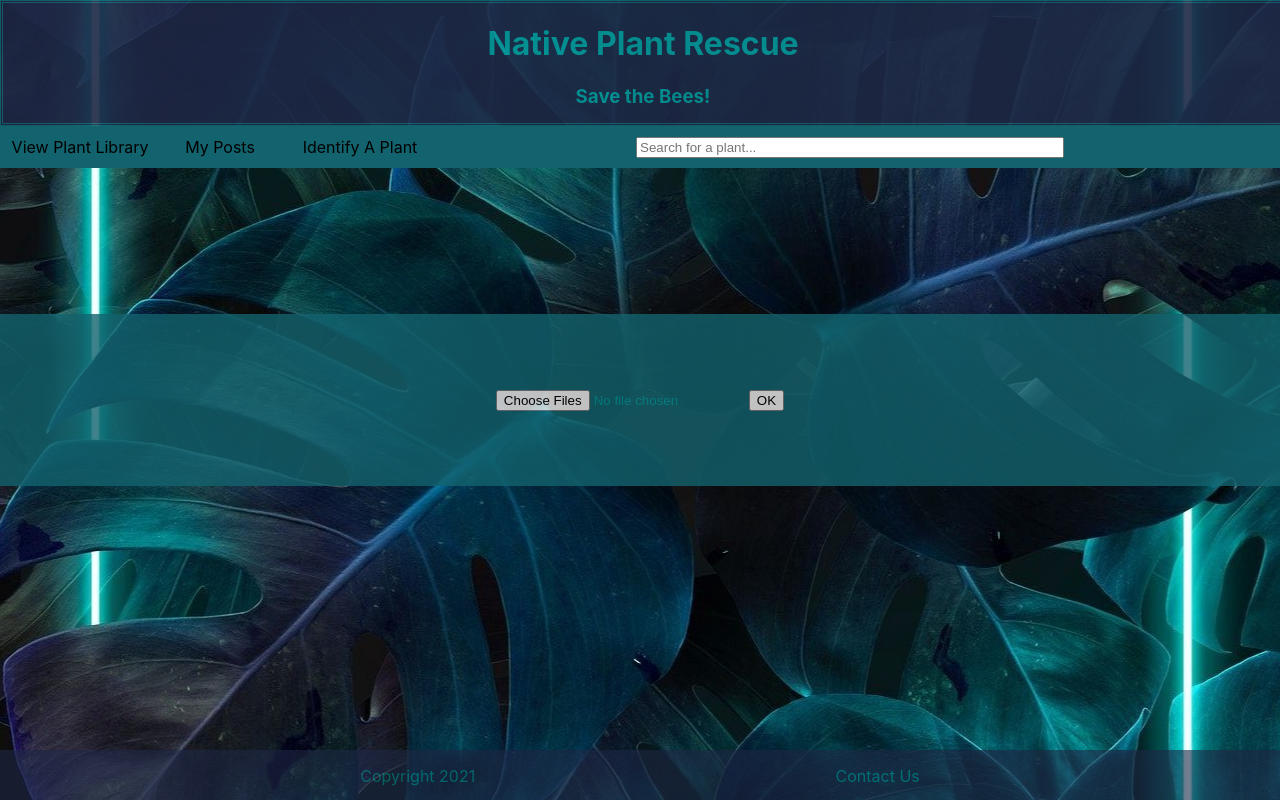
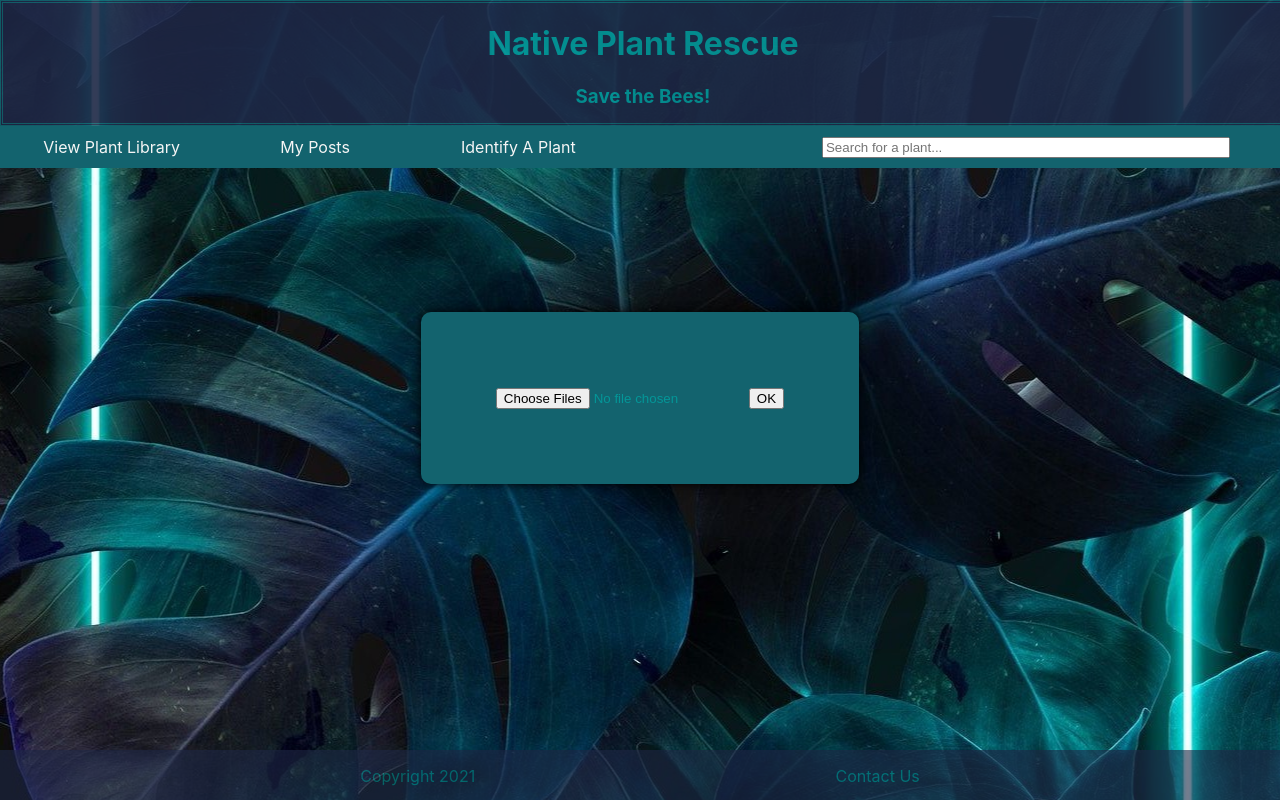
Before and after one commit to kylieanyce/native-plant-rescue, a React (Create React App) app: page /identifyForm in a window 1280 px wide. Built offline with nearby package versions, Linux system fonts and the light colour scheme; no server answers; sample sign-in values are in the browser's storage.

Commit message:
changed font colors

```diff
--- a/src/components/nav/NavBar.css
+++ b/src/components/nav/NavBar.css
@@ -8,12 +8,13 @@
     padding: 10px;
 }
 .search {
-    color: black;
-    flex: 6;
-    margin-right:auto
+    display: flex;
+    padding-right: 40px;
+    flex: 3;
+    justify-content: flex-end;
 }
 .searchInput {
-    width: 50%;
+    width: 30em;
 }
 .navbar__link {
     flex: 1;
@@ -21,7 +22,7 @@
 }
 a {
     text-decoration: none;
-    color: black;
+    color: whitesmoke;
 }
 ul {
     margin: 0;
--- a/src/components/plants/Identify.css
+++ b/src/components/plants/Identify.css
@@ -3,17 +3,12 @@
     padding: 75px;
     margin-left: auto;
     margin-right: auto;
+    border-radius: 10px;
+    box-shadow: 0 0 10px black;
 }
 .identifyForm {
-    display: table-cell;
+    display: flex;
     vertical-align: middle;
-    opacity: 0.8;
+    padding-top: 9em;
+
 }
-.outerIdentifyForm {
-    display: table;
-    position: absolute;
-    top: 0px;
-    left: 0;
-    height: 100%;
-    width: 100%;
-}
--- a/src/components/plants/SelectPlant.css
+++ b/src/components/plants/SelectPlant.css
@@ -6,7 +6,7 @@
     max-width: 70%;
     text-align: left;
     background-color: #13636e;
-    color: black;
+    color: whitesmoke;
     padding: 30px 30px 60px;
     margin: 10px;
     display: flex;
@@ -41,7 +41,7 @@
     max-width: 70%;
     text-align: left;
     background-color: #13636e;
-    color: black;
+    color: whitesmoke;
     padding: 30px 30px 60px;
     margin: 10px;
     border-radius: 10px;
--- a/src/components/posts/CreateEdit.css
+++ b/src/components/posts/CreateEdit.css
@@ -5,7 +5,7 @@
 .createPostContainer {
     max-width: 70%;
     background-color: #13636e;
-    color: black;
+    color: whitesmoke;
     padding: 30px;
     margin: 10px;
     border-radius: 10px;
--- a/src/components/posts/Detail.css
+++ b/src/components/posts/Detail.css
@@ -6,7 +6,7 @@
     max-width: 70%;
     text-align: left;
     background-color: #13636e;
-    color: black;
+    color: whitesmoke;
     padding: 30px 30px 60px;
     margin: 10px;
     display: flex;
--- a/src/components/posts/Library.css
+++ b/src/components/posts/Library.css
@@ -8,7 +8,7 @@ body {
 }
 .postCards {
     background-color: #13636e;
-    color: black;
+    color: whitesmoke;
     padding: 20px;
     margin: 10px;
     display: flex;
```
Also changed, not shown: api/database.json (+8 -8 lines).
